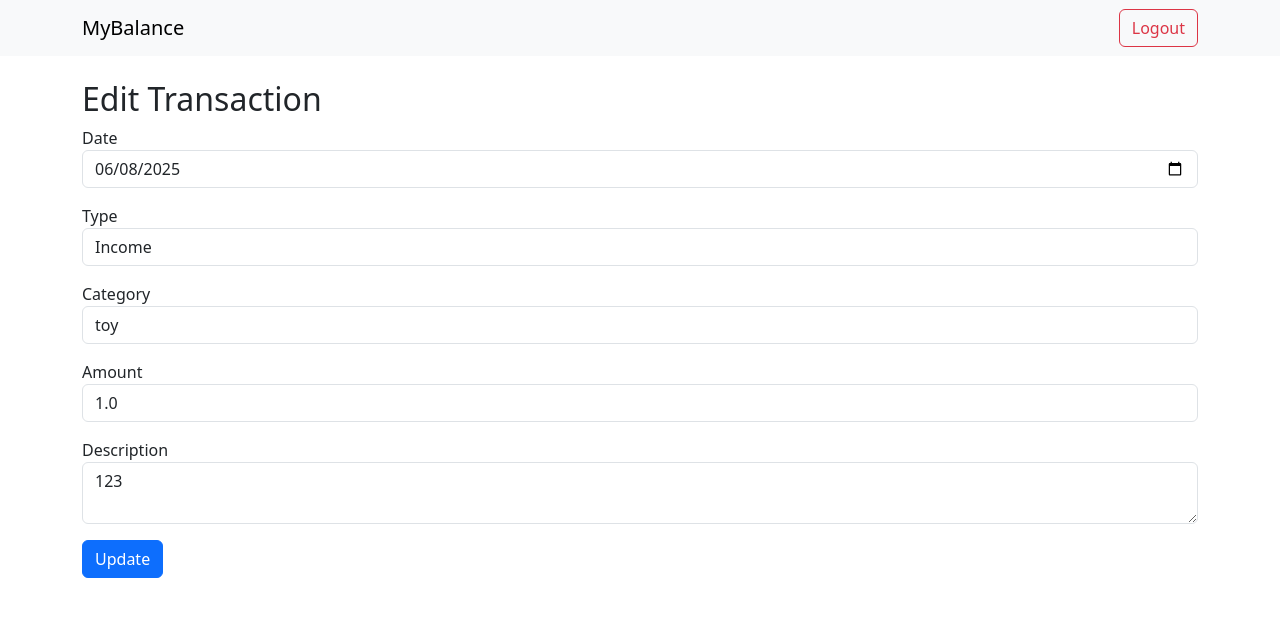
After one commit to KaterynaKon/MyBalance-Finance, a Flask app: page /amend/11 in a window 1280 px wide. The commit adds this page. Shown: the top 617 px of the page. Run offline with Flask 3, Linux system fonts and the light colour scheme; a user stored in the database is signed in; data comes from the database, SQL or seed files in the repository; both versions use the stored data as it was after the commit.

Commit message:
Added the ability to edit a record

```diff
--- a/app.py
+++ b/app.py
@@ -5,11 +5,16 @@ from datetime import datetime
 
 app=Flask(__name__)
 app.secret_key='a74c82b6c13d4218ac43e32e8d1d9f67'
-
+DATABASE='MyBalance.db'
 
 #DataBase Setup
+
+def get_db_conn():
+     conn=sqlite3.connect(DATABASE)
+     conn.row_factory=sqlite3.Row
+     return conn
 def init_db():
-    conn=sqlite3.connect('MyBalance.db')
+    conn=get_db_conn()
     c=conn.cursor()
     c.execute(''' CREATE TABLE IF NOT EXISTS users (
               id INTEGER PRIMARY KEY AUTOINCREMENT,
@@ -45,10 +50,10 @@ def home():
 def register():
         if request.method=='POST':
             username=request.form['username']
-            email=request.form['username']
+            email=request.form['email']
             password=generate_password_hash(request.form['password'])
 
-            conn=sqlite3.connect('MyBalance.db')
+            conn=get_db_conn()
             c=conn.cursor()
             c.execute('INSERT INTO users (username, email, password) VALUES(?,?,?)',(username, email, password))
             conn.commit()
@@ -62,7 +67,7 @@ def login():
             username=request.form['username']
             password=request.form['password']
 
-            conn=sqlite3.connect('MyBalance.db')
+            conn=get_db_conn()
             c=conn.cursor()
             c.execute('SELECT id, password FROM users WHERE username=?',(username,))
             user=c.fetchone()
@@ -79,7 +84,7 @@ def login():
 def dashboard():
         if 'user_id' not in session:
             return redirect(url_for('login'))
-        conn=sqlite3.connect('MyBalance.db')
+        conn=get_db_conn()
         c=conn.cursor()
         c.execute('SELECT id, date, type, category, amount, description FROM transactions WHERE user_id=? ORDER BY date DESC',(session['user_id'],) )
         transactions=c.fetchall()
@@ -101,7 +106,7 @@ def add():
                error='Description cannot be empty'
                return render_template('add.html', error=error, date=date,type=ttype, category=category, amount=amount, description=description)
 
-          conn=sqlite3.connect('MyBalance.db')
+          conn=get_db_conn()
           c=conn.cursor()
           c.execute('''INSERT INTO transactions (user_id, date, type, category, amount, description) VALUES (?,?,?,?,?,?)''',
                     (session ['user_id'], date, ttype, category, amount, description))
@@ -117,7 +122,7 @@ def delete(id):
     if 'user_id' not in session:
           return redirect(url_for('login'))
 
-    conn=sqlite3.connect('MyBalance.db')
+    conn=get_db_conn()
     c=conn.cursor()
     c.execute('DELETE FROM transactions WHERE id=? AND user_id=?', (id,session['user_id']))
     conn.commit()
@@ -127,6 +132,36 @@ def delete(id):
 @app.route('/confirm_delete/<int:id>')
 def confirm_delete(id):
      return render_template('confirm_delete.html', id=id)
+
+
+@app.route('/amend/<int:id>', methods=['GET'])
+def amend(id):
+    if 'user_id' not in session:
+        return redirect(url_for('login'))
+
+    conn=get_db_conn()
+
+    line=conn.execute('SELECT * FROM transactions WHERE id=? AND user_id=?', (id, session['user_id'])).fetchone()
+    if line is None:
+         return "Access denied", 403
+    conn.close()
+    return render_template('edit.html', line=line)
+
+@app.route('/amend/<int:id>', methods=['POST'])
+def update(id):
+    if 'user_id' not in session:
+        return redirect(url_for('login'))
+    new_date=request.form['date']
+    new_ttype=request.form['type']
+    new_category=request.form['category']
+    new_amount=request.form['amount']
+    new_description=request.form['description']
+
+    conn=get_db_conn()
+    conn.execute('UPDATE transactions SET user_id=?, date=?, type=?, category=?, amount=?, description=? WHERE id=?', (session['user_id'],new_date,new_ttype,new_category,new_amount,new_description, id))
+    conn.commit()
+    conn.close()
+    return redirect(url_for('dashboard'))
 
 
 
--- a/templates/dashboard.html
+++ b/templates/dashboard.html
@@ -23,7 +23,10 @@
             <td>{{ t[3] }}</td>
             <td>{{ t[4] }}</td>
             <td>{{ t[5] }}</td>
-            <td>
+            <td class="d-flex gap-2">
+                <form action="{{ url_for('amend',id=t[0])}}" method="get">
+                    <button type="submit">Edit</button>
+                </form>
                 <form action="{{ url_for('confirm_delete',id=t[0])}}" method="get">
                     <button type="submit">Delete</button>
                 </form>
--- /dev/null
+++ b/templates/edit.html
@@ -0,0 +1,34 @@
+{% extends 'base.html' %}
+{% block title %}Add Transaction{% endblock %}
+{% block content %}
+<h2>Edit Transaction</h2>
+<form action="{{url_for('update', id=line['id'])}}"   method="post">
+    <div class="mb-3">
+        <label>Date</label>
+        <input type="date" name="date" class="form-control" required value="{{line['date']}}">
+    </div>
+    <div class="mb-3">
+        <label>Type</label>
+        <select name="type" class="form-control" required>
+            <option value="Income"{% if line['type'] =='Income' %} selected {% endif %}>Income</option>
+            <option value="Expense" {%  if line['type']=='Expense' %} selected {% endif %}>Expense</option>
+        </select>
+    </div>
+    <div class="mb-3">
+        <label>Category</label>
+        <input type="text" name="category" class="form-control" required value="{{line['category']}}">
+    </div>
+    <div class="mb-3">
+        <label>Amount</label>
+        <input type="number" step="0.01" name="amount" class="form-control" required value ="{{ line['amount']}}">
+    </div>
+    <div class="mb-3">
+        <label>Description</label>
+        <textarea name="description" class="form-control">{{ line['description']}}</textarea>
+        {% if error %}
+        <p style="color:red">{{error}}</p>
+        {% endif %}
+    </div>
+    <button type="submit" class="btn btn-primary">Update</button>
+</form>
+{% endblock %}
```
Also changed, not shown: MyBalance.db.
